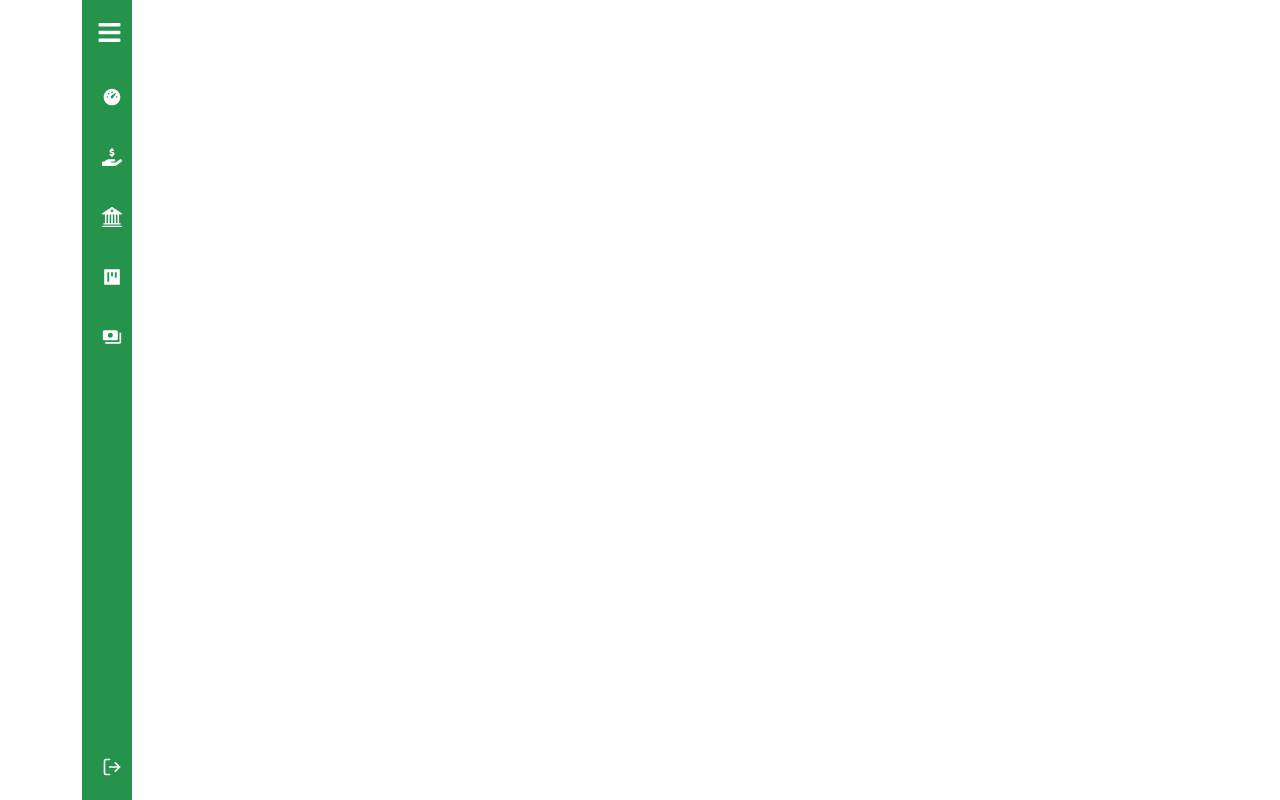
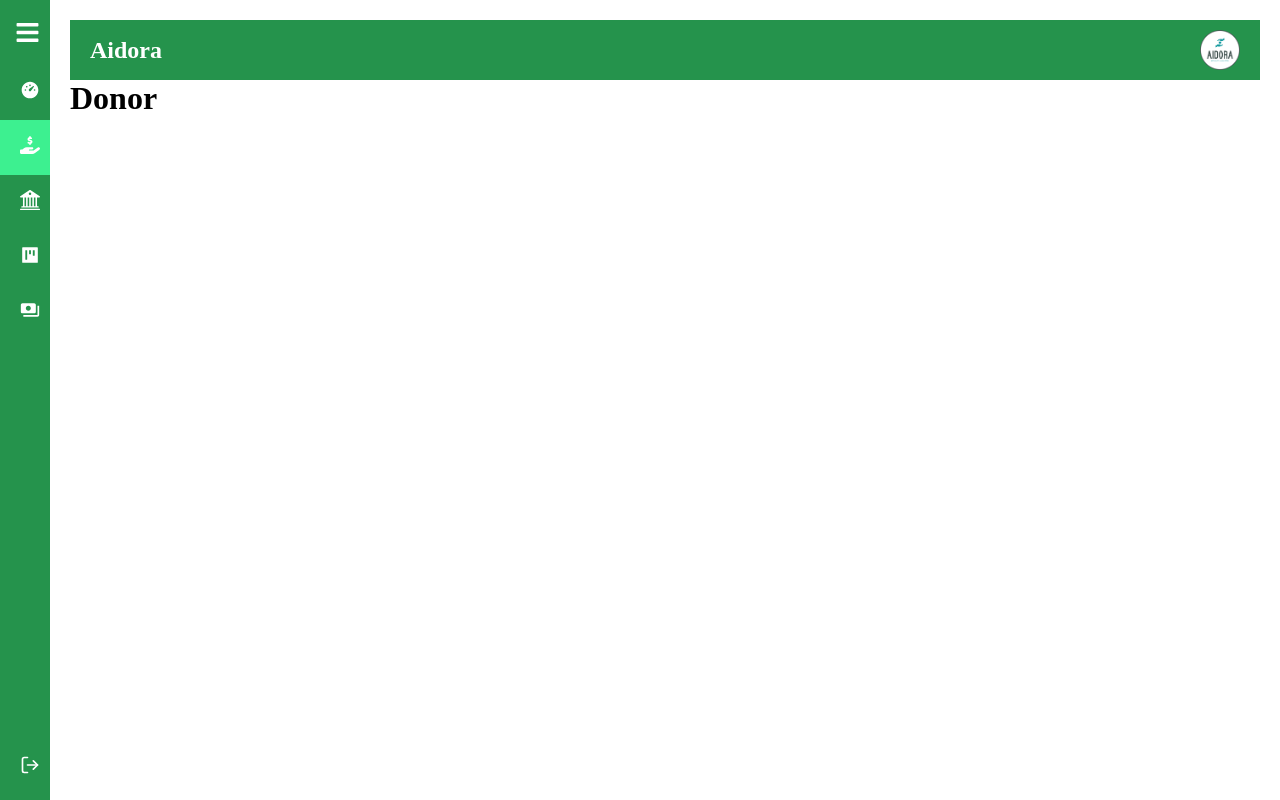
Before and after one commit to Navindu-Kavishka/aidora-frontend, a React (Vite) app: page /admin/admindonor in a window 1280 px wide. Before the commit this address had no page. Built offline with nearby package versions, Linux system fonts and the light colour scheme.

Commit message:
update admin sidebar

```diff
--- a/src/App.jsx
+++ b/src/App.jsx
@@ -1,15 +1,12 @@
-
-
 import './components/Admin/SideBar/SideBar.css';
-import { BrowserRouter, Route ,Routes } from 'react-router-dom';
-import 'bootstrap/dist/css/bootstrap.min.css';
+import { BrowserRouter, Routes, Route } from 'react-router-dom';
+//import 'bootstrap/dist/css/bootstrap.min.css';
 
 import UserLogin from "./pages/UserLogin/UserLogin";
 import HomePage from "./pages/HomePage/HomePage"
 import RegisterPage from './pages/RegisterPage/RegisterPage';
 import UserProfile from './pages/UserProfile/UserProfile';
 import AboutUs from './pages/AboutUs/AboutUs';
-
 
 import AdminDashboard from "./pages/AdminDashboard/AdminDashboard";
 import AdminDonor from "./pages/AdminDonor/AdminDonor";
@@ -20,29 +17,29 @@ import SideBar from "./components/Admin/SideBar/SideBar"
 
 const App = () => {
   return (
+    <>
+
     <BrowserRouter>
-    <SideBar>
-    <Routes>
+      <Routes>
+        <Route path='/login' element={<UserLogin />} />
+        <Route path='/home' element={<HomePage />} />
+        <Route path='/register' element={<RegisterPage />} />
+        <Route path='/userprofile' element={<UserProfile />} />
+        <Route path='/aboutus' element={<AboutUs />} />
 
-      <Route path='/login' element={<UserLogin/>}/>
-      <Route path='/home' element={<HomePage/>}/>
-      <Route path='/register' element={<RegisterPage/>}/>
-      <Route path='/userprofile' element={<UserProfile/>}/>
-      <Route path='/AboutUs' element={<AboutUs/>}/>
-
-
-
-      <Route path='/' element={<AdminDashboard/>}/>
-      <Route path='/admindashboard' element={<AdminDashboard/>}/>
-      <Route path='/admindonor' element={<AdminDonor/>}/>
-      <Route path='/adminfundraiser' element={<AdminFundraiser/>}/>
-      <Route path='/adminproject' element={<AdminProject/>}/>
-      <Route path='/adminpayment' element={<AdminPayment/>}/>
-
-
-    </Routes>
-    </SideBar>
+        {/* Admin routes with SideBar layout */}
+        <Route path='/admin/*' element={<SideBar />}>
+          <Route index element={<AdminDashboard />} />
+          <Route path='admindashboard' element={<AdminDashboard />} />
+          <Route path='admindonor' element={<AdminDonor />} />
+          <Route path='adminfundraiser' element={<AdminFundraiser />} />
+          <Route path='adminproject' element={<AdminProject />} />
+          <Route path='adminpayment' element={<AdminPayment />} />
+        </Route>
+      </Routes>
     </BrowserRouter>
+    </>
   );
 };
-export default App
+
+export default App;
--- /dev/null
+++ b/src/components/Admin/HeaderBar/HeaderBar.css
@@ -0,0 +1,28 @@
+.header {
+    display: flex;
+    justify-content: space-between;
+    align-items: center;
+    padding: 20px;
+    background: #f4f4f4;
+    border-bottom: 1px solid #ddd;
+  }
+
+  .header h2 {
+    margin: 0;
+  }
+
+  .profile {
+    display: flex;
+    align-items: center;
+  }
+
+  .profilePic {
+    width: 40px;
+    height: 40px;
+    border-radius: 50%;
+    margin-right: 1rem;
+  }
+
+  .profileName {
+    font-weight: bold;
+  }
--- a/src/components/Admin/HeaderBar/HeaderBar.jsx
+++ b/src/components/Admin/HeaderBar/HeaderBar.jsx
@@ -1,39 +1,35 @@
-import React from "react";
-import { Navbar, Nav } from "react-bootstrap";
-// import "./myStyles.css";
 
+import styled from 'styled-components';
+import profilePic from '../../../assets/Img/aidora.png';
 
-const style = {
-  backgroundColor: "rgb(230, 52, 52)",
-  height: "100",
-  width:'100%',
-  padding: 13,
-  marginTop: -10,
-  paddingRight: 0,
-  marginLeft: -10,
-  marginRight: -10,
-  textAlign: "center",
-  fontFamily: "Georgia",
-  fontSize: 20,
+const HeaderContainer = styled.div`
+  display: flex;
+  justify-content: space-between;
+  align-items: center;
+  padding: 10px 20px;
+  background-color: #25934C;
+  color: white;
+`;
 
+const Title = styled.h1`
+  margin: 0;
+  font-size: 24px;
+`;
+
+const ProfilePic = styled.img`
+  width: 40px;
+  height: 40px;
+  border-radius: 50%;
+  cursor: pointer;
+`;
+
+const Header = () => {
+  return (
+    <HeaderContainer>
+      <Title>Aidora</Title>
+      <ProfilePic src={profilePic} alt="Admin Profile" />
+    </HeaderContainer>
+  );
 };
 
-class HeaderBar extends React.Component {
-  render() {
-    return (
-      <div className="topnav" style={style}>
-        <Navbar
-          fixed="top"
-          expand="lg"
-          bg="dark"
-          variant="dark"
-          className="topnav"
-        >
-          <Navbar.Brand href="">V-Canteen</Navbar.Brand>
-        </Navbar>
-      </div>
-    );
-  }
-}
-
-export default HeaderBar;
+export default Header;
--- a/src/components/Admin/SideBar/SideBar.jsx
+++ b/src/components/Admin/SideBar/SideBar.jsx
@@ -1,5 +1,5 @@
 import { useState } from "react";
-import PropTypes from 'prop-types';  // Import PropTypes
+import PropTypes from 'prop-types';
 import "./SideBar.css";
 import { RiDashboard3Fill } from "react-icons/ri";
 import { FaHandHoldingDollar } from "react-icons/fa6";
@@ -7,8 +7,8 @@ import { BsBank2 } from "react-icons/bs";
 import { AiFillProject } from "react-icons/ai";
 import { MdPayments } from "react-icons/md";
 import { FaBars } from "react-icons/fa";
-import { FiLogOut } from "react-icons/fi";  // Import logout icon
-import { NavLink } from 'react-router-dom';
+import { FiLogOut } from "react-icons/fi";
+import { NavLink, Outlet } from 'react-router-dom';
 
 const SideBar = ({ children }) => {
   const [isOpen, setIsOpen] = useState(false);
@@ -16,27 +16,27 @@ const SideBar = ({ children }) => {
 
   const menuItem = [
     {
-      path: "/",
+      path: "/admin/admindashboard",
       name: "Dashboard",
       icon: <RiDashboard3Fill />,
     },
     {
-      path: "/admindonor",
+      path: "/admin/admindonor",
       name: "Donor",
       icon: <FaHandHoldingDollar />,
     },
     {
-      path: "/adminfundraiser",
+      path: "/admin/adminfundraiser",
       name: "FundRaiser",
       icon: <BsBank2 />,
     },
     {
-      path: "/adminproject",
+      path: "/admin/adminproject",
       name: "Project",
       icon: <AiFillProject />,
     },
     {
-      path: "/adminpayment",
+      path: "/admin/adminpayment",
       name: "Payments",
       icon: <MdPayments />,
     },
@@ -57,8 +57,7 @@ const SideBar = ({ children }) => {
           <NavLink
             to={item.path}
             key={index}
-            className="link"
-            activeClassName="active"
+            className={({ isActive }) => "link" + (isActive ? " active" : "")}
           >
             <div className="icon">{item.icon}</div>
             <div
@@ -71,8 +70,7 @@ const SideBar = ({ children }) => {
         ))}
         <NavLink
           to="/logout"
-          className="link logout"
-          activeClassName="active"
+          className={({ isActive }) => "link logout" + (isActive ? " active" : "")}
         >
           <div className="icon"><FiLogOut /></div>
           <div
@@ -83,13 +81,15 @@ const SideBar = ({ children }) => {
           </div>
         </NavLink>
       </div>
-      <main>{children}</main>
+      <main>
+        <Outlet />
+      </main>
     </div>
   );
 };
 
 SideBar.propTypes = {
-  children: PropTypes.node.isRequired,
+  children: PropTypes.node,
 };
 
 export default SideBar;
--- a/src/layouts/AdminDashboard.jsx
+++ b/src/layouts/AdminDashboard.jsx
@@ -1,5 +1,5 @@
-import React from 'react'
-import HeaderBar from '../components/Admin/HeaderBar/HeaderBar'
+
+
 import SideNavBar from '../components/Admin/SideBar/SideBar'
 
 function AdminDashboard() {
--- a/src/pages/AdminDashboard/AdminDashboard.jsx
+++ b/src/pages/AdminDashboard/AdminDashboard.jsx
@@ -1,8 +1,10 @@
-import React from 'react'
+import Header from "../../components/Admin/HeaderBar/HeaderBar";
+
 
 export default function AdminDashboard() {
   return (
     <div>
+      <Header/>
       <h1>dash</h1>
     </div>
   )
--- a/src/pages/AdminDonor/AdminDonor.jsx
+++ b/src/pages/AdminDonor/AdminDonor.jsx
@@ -1,9 +1,13 @@
-import React from 'react'
+import Header from "../../components/Admin/HeaderBar/HeaderBar";
+
+
 
 export default function AdminDonor() {
   return (
     <div>
+      <Header/>
       <h1>Donor</h1>
+
     </div>
   )
 }
--- a/src/pages/AdminFundRaiser/AdminFundRaiser.jsx
+++ b/src/pages/AdminFundRaiser/AdminFundRaiser.jsx
@@ -1,8 +1,10 @@
-import React from 'react'
+import Header from "../../components/Admin/HeaderBar/HeaderBar";
+
 
 export default function AdminFundRaiser() {
   return (
     <div>
+      <Header/>
       <h1>fund raiser</h1>
     </div>
   )
--- a/src/pages/AdminPayment/AdminPayment.jsx
+++ b/src/pages/AdminPayment/AdminPayment.jsx
@@ -1,8 +1,10 @@
-import React from 'react'
+
+import Header from '../../components/Admin/HeaderBar/HeaderBar'
 
 export default function AdminPayment() {
   return (
     <div>
+      <Header/>
       <h1>pay</h1>
     </div>
   )
--- a/src/pages/AdminProject/AdminProject.jsx
+++ b/src/pages/AdminProject/AdminProject.jsx
@@ -1,8 +1,10 @@
-import React from 'react'
+import Header from "../../components/Admin/HeaderBar/HeaderBar";
+
 
 export default function AdminProject() {
   return (
     <div>
+      <Header/>
       <h1>proj</h1>
     </div>
   )
```
Also changed, not shown: src/layouts/adminLayout.jsx (added, +26 -0 lines).
